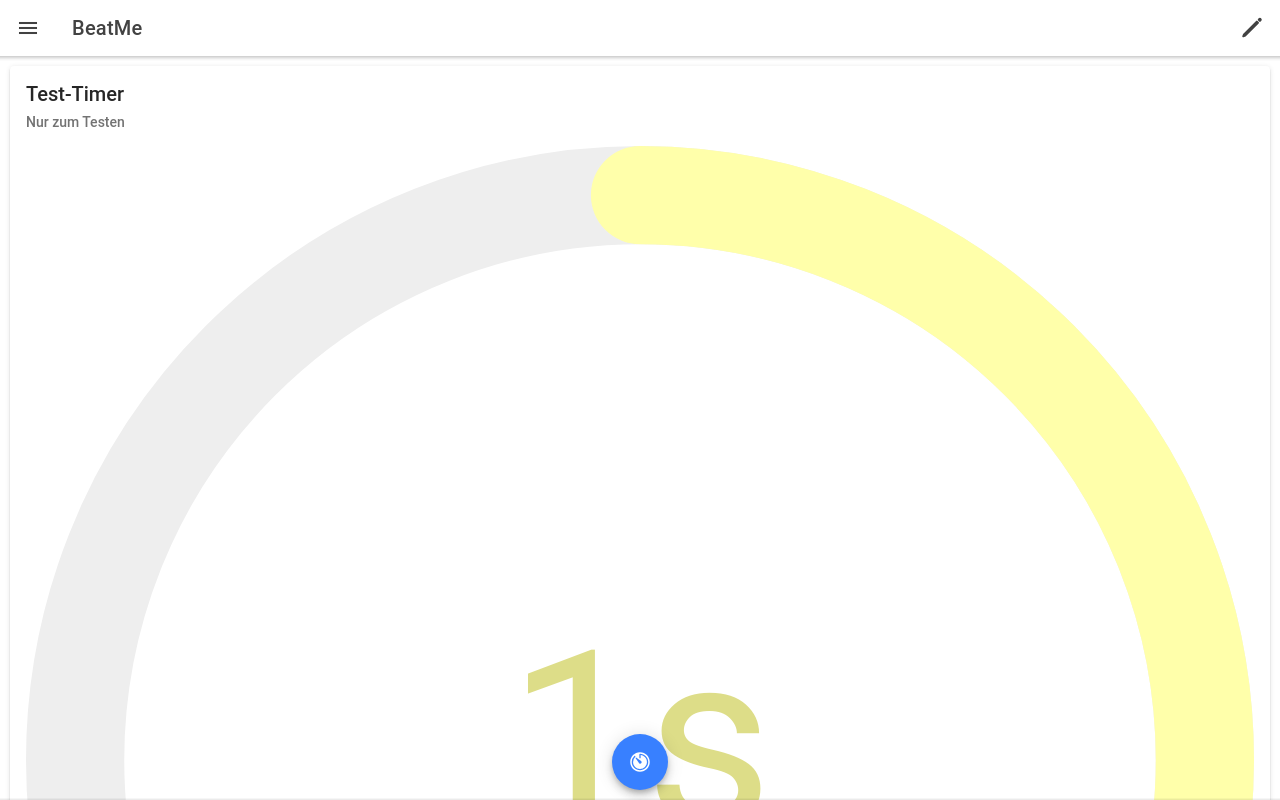
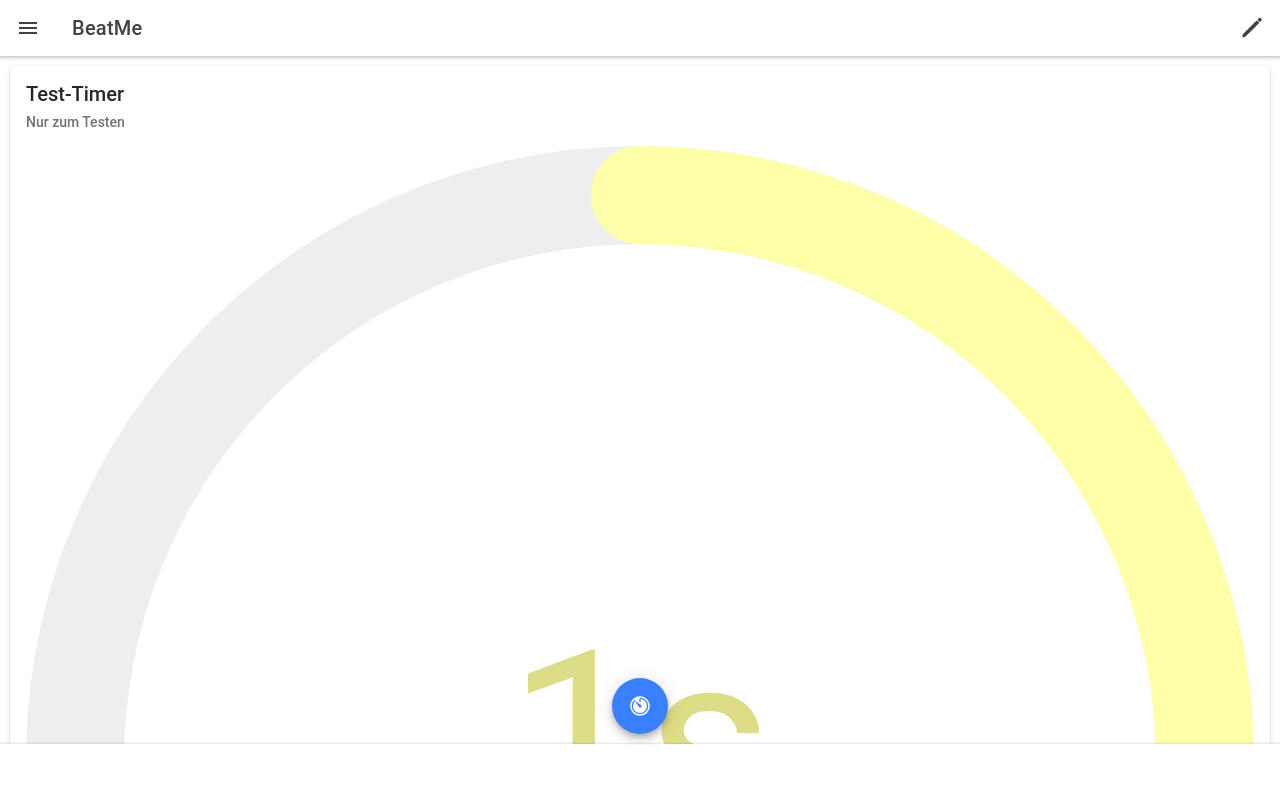
Before and after one commit to kuragedojo/beatme, a React (Create React App) app: page /home in a window 1280 px wide. Built offline with nearby package versions, Linux system fonts and the light colour scheme.

Commit message:
Fix layout structure

```diff
--- a/src/components/Layout.tsx
+++ b/src/components/Layout.tsx
@@ -31,20 +31,13 @@ const Layout: React.FC = ({ children }) => {
             </IonButtons>
           </IonToolbar>
         </IonHeader>
-        <IonContent fullscreen>
-          <IonHeader collapse="condense">
-            <IonToolbar>
-              <IonTitle size="large">Blank</IonTitle>
-            </IonToolbar>
-          </IonHeader>
-          <IonContent fullscreen={true}>
-            {children}
-          </IonContent>
-          <IonFooter translucent={true}>
-            <IonToolbar>
-            </IonToolbar>
-          </IonFooter>
+        <IonContent>
+          {children}
         </IonContent>
+        <IonFooter>
+          <IonToolbar>
+          </IonToolbar>
+        </IonFooter>
       </IonPage>
     </div>
   );
```
